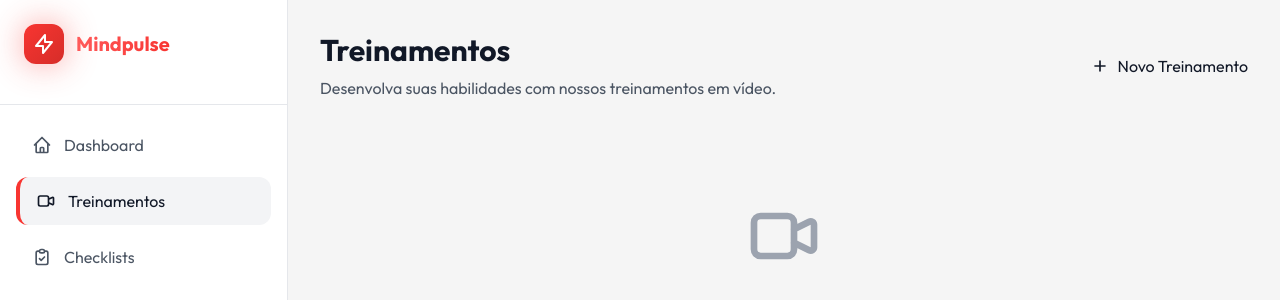
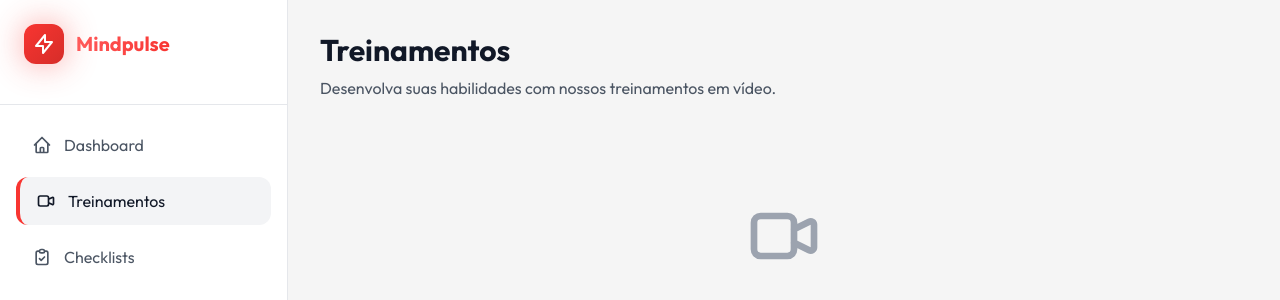
Before and after one commit to GRUPOMINDHUB/MINDPULSE_PY, a Django app: page /trainings/ in a window 1280 px wide. Shown: the top 300 px of the page. Run offline with Django 5.2, Linux system fonts and the light colour scheme; the visitor is signed in with stand-in values (Sample User, id 1); data that the repository does not hold is empty; some libraries are stand-ins or nearby versions.

Commit message:
fix: Remove botao 'Novo Treinamento' da lista de treinamentos
- Botao de criar treinamento removido da pagina /trainings/
- Criacao de treinamentos deve ser feita apenas em 'Gerenciar Treinamentos'
- Mantem consistencia: gestores e admins criam em /trainings/manage/

```diff
--- a/templates/trainings/list.html
+++ b/templates/trainings/list.html
@@ -11,19 +11,7 @@
             <p class="text-gray-600 dark:text-gray-400">Desenvolva suas habilidades com nossos treinamentos em vídeo.</p>
         </div>
 
-        <div class="flex items-center gap-4">
-            <!-- Seletor removido: agora está no sidebar -->
-
-            {% if is_gestor or user.is_superuser %}
-            <!-- Botão Criar Treinamento -->
-            <a href="{% url 'trainings:create' %}" class="btn-primary flex items-center gap-2">
-                <svg class="w-5 h-5" fill="none" stroke="currentColor" viewBox="0 0 24 24">
-                    <path stroke-linecap="round" stroke-linejoin="round" stroke-width="2" d="M12 6v6m0 0v6m0-6h6m-6 0H6"/>
-                </svg>
-                Novo Treinamento
-            </a>
-            {% endif %}
-        </div>
+        <!-- Botão de criar treinamento removido: deve ser feito apenas em Gerenciar Treinamentos -->
     </div>
 
     <!-- Grid de Treinamentos -->
```
